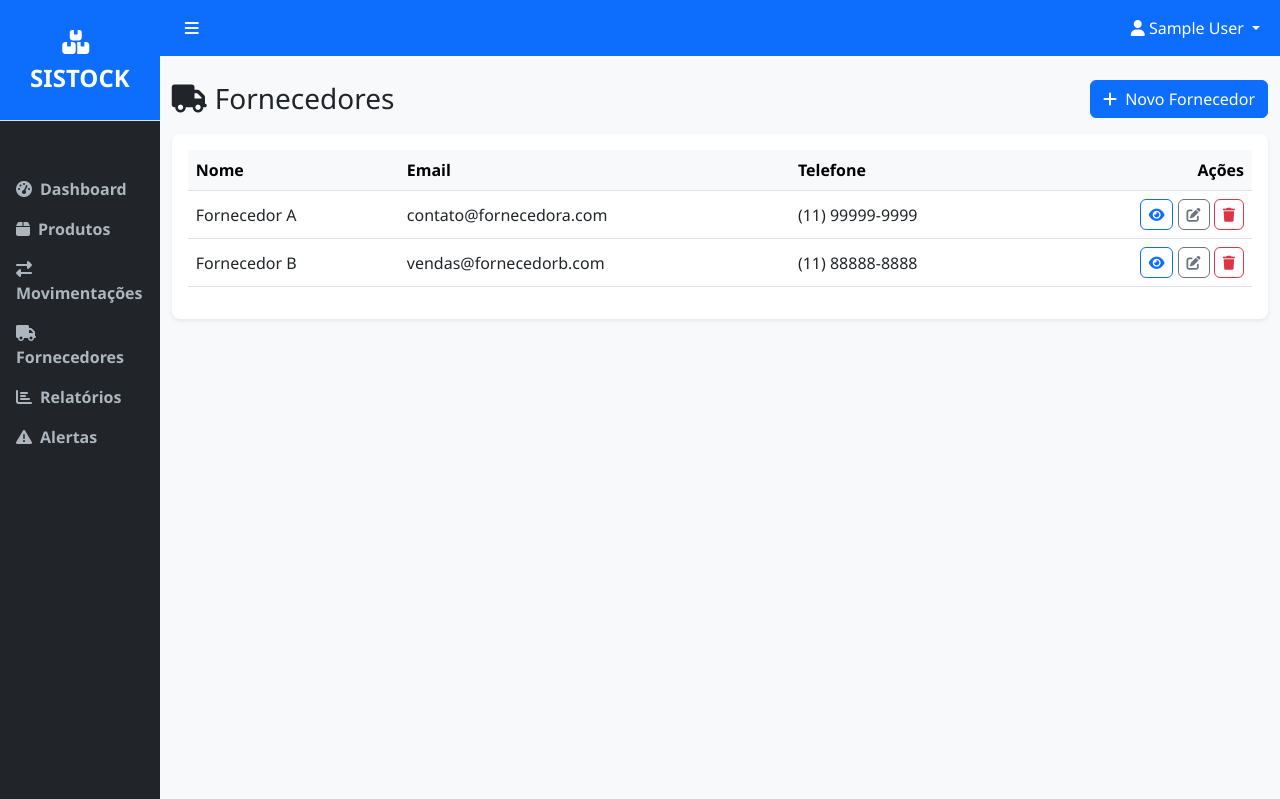
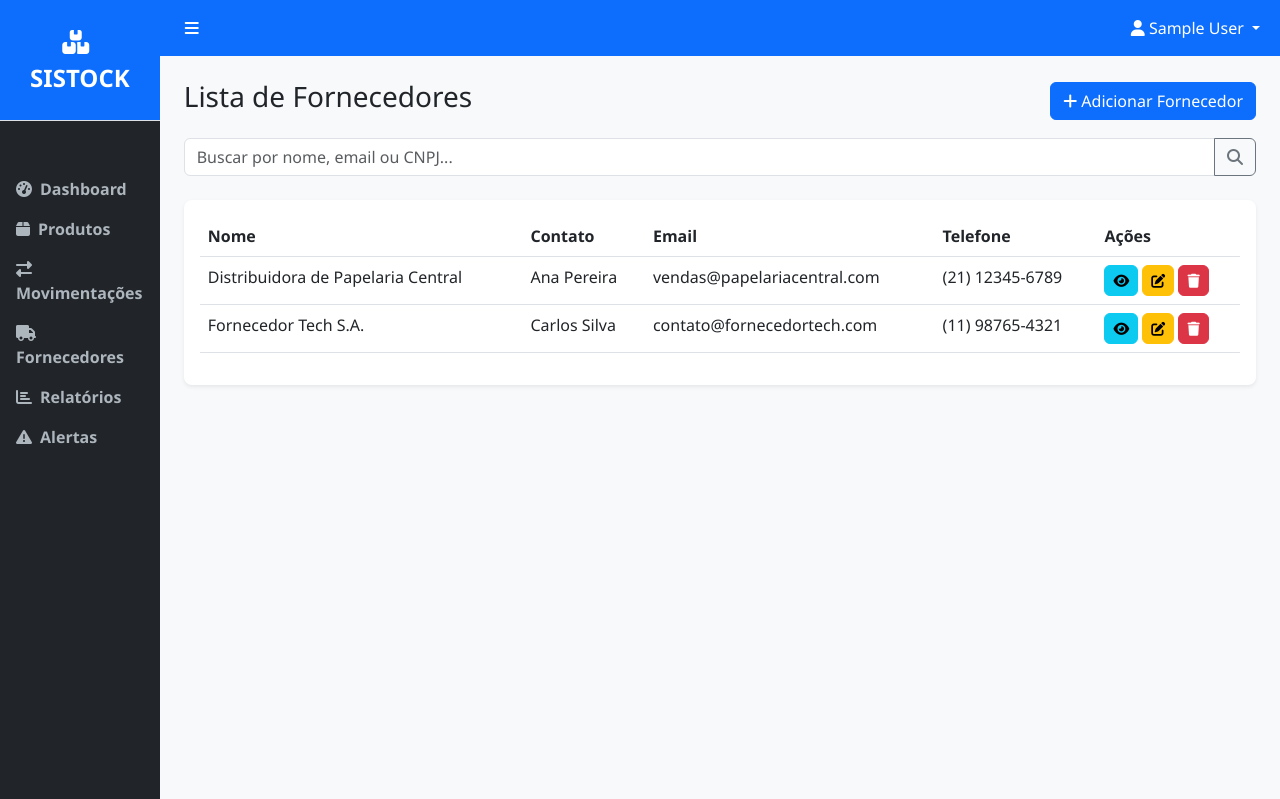
Before and after one commit to mateus-s-a/SISTOCK, a Django app: page /suppliers/ in a window 1280 px wide. Shown: the top 799 px of the page. Run offline with Django 5.2, Linux system fonts and the light colour scheme; the visitor is signed in with stand-in values (Sample User, id 1); data comes from the database, SQL or seed files in the repository; parts of the project's set-up code (start-up, migrations or seed data) failed here and were passed over.

Commit message:
refactor(apps): Implementa CRUD para Suppliers (views, forms, templates) #10

```diff
--- a/apps/suppliers/templates/suppliers/supplier_list.html
+++ b/apps/suppliers/templates/suppliers/supplier_list.html
@@ -1,49 +1,55 @@
-{% extends 'base.html' %}
+{% extends "base.html" %}
 
-{% block title %}Fornecedores - SISTOCK{% endblock %}
+{% block title %}Lista de Fornecedores{% endblock %}
 
 {% block content %}
+
+<div class="container-fluid">
     <div class="d-flex justify-content-between align-items-center mb-3">
-    <h3 class="mb-0"><i class="fas fa-truck me-2"></i>Fornecedores</h3>
+        <h3>Lista de Fornecedores</h3>
         <a href="{% url 'suppliers:supplier_create' %}" class="btn btn-primary">
-        <i class="fas fa-plus me-1"></i> Novo Fornecedor
+            <i class="fas fa-plus"></i> Adicionar Fornecedor
         </a>
     </div>
 
-<div class="card">
-    <div class="card-body table-responsive">
-        <table class="table table-hover align-middle">
-            <thead class="table-light">
+    <!-- Barra de Busca -->
+    <form method="get" class="mb-4">
+        <div class="input-group">
+            <input type="text" name="q" class="form-control" placeholder="Buscar por nome, email ou CNPJ..." value="{{ request.GET.q }}">
+            <button class="btn btn-outline-secondary" type="submit">
+                <i class="fas fa-search"></i>
+            </button>
+        </div>
+    </form>
+
+    <div class="card shadow-sm">
+        <div class="card-body">
+            <table class="table table-hover">
+                <thead>
                     <tr>
                         <th>Nome</th>
+                        <th>Contato</th>
                         <th>Email</th>
                         <th>Telefone</th>
-                    <th class="text-end">Ações</th>
+                        <th>Ações</th>
                     </tr>
                 </thead>
                 <tbody>
                     {% for supplier in suppliers %}
                     <tr>
                         <td>{{ supplier.name }}</td>
+                        <td>{{ supplier.contact_person }}</td>
                         <td>{{ supplier.email }}</td>
                         <td>{{ supplier.phone }}</td>
-                    <td class="text-end">
-                        <a href="{% url 'suppliers:supplier_detail' supplier.id %}" class="btn btn-sm btn-outline-primary">
-                            <i class="fas fa-eye"></i>
-                        </a>
-                        <a href="{% url 'suppliers:supplier_update' supplier.id %}" class="btn btn-sm btn-outline-secondary">
-                            <i class="fas fa-edit"></i>
-                        </a>
-                        <a href="{% url 'suppliers:supplier_delete' supplier.id %}" class="btn btn-sm btn-outline-danger">
-                            <i class="fas fa-trash"></i>
-                        </a>
+                        <td>
+                            <a href="{% url 'suppliers:supplier_detail' supplier.pk %}" class="btn btn-sm btn-info" title="Detalhes"><i class="fas fa-eye"></i></a>
+                            <a href="{% url 'suppliers:supplier_update' supplier.pk %}" class="btn btn-sm btn-warning" title="Editar"><i class="fas fa-edit"></i></a>
+                            <a href="{% url 'suppliers:supplier_delete' supplier.pk %}" class="btn btn-sm btn-danger" title="Excluir"><i class="fas fa-trash"></i></a>
                         </td>
                     </tr>
                     {% empty %}
                     <tr>
-                    <td colspan="4" class="text-center text-muted py-4">
-                        Nenhum fornecedor cadastrado.
-                    </td>
+                        <td colspan="5" class="text-center">Nenhum fornecedor encontrado.</td>
                     </tr>
                     {% endfor %}
                 </tbody>
@@ -51,8 +57,22 @@
         </div>
     </div>
 
-<div class="alert alert-info mt-3">
-    <i class="fas fa-info-circle me-1"></i>
-    Dados simulados - integração real após os models.
+    <!-- Paginação -->
+    {% if is_paginated %}
+    <nav class="mt-4">
+        <ul class="pagination justify-content-center">
+            {% if page_obj.has_previous %}
+                <li class="page-item"><a class="page-link" href="?page=1&q={{ request.GET.q|urlencode }}">Primeira</a></li>
+                <li class="page-item"><a class="page-link" href="?page={{ page_obj.previous_page_number }}&q={{ request.GET.q|urlencode }}">Anterior</a></li>
+            {% endif %}
+            <li class="page-item disabled"><span class="page-link">Página {{ page_obj.number }} de {{ page_obj.paginator.num_pages }}</span></li>
+            {% if page_obj.has_next %}
+                <li class="page-item"><a class="page-link" href="?page={{ page_obj.next_page_number }}&q={{ request.GET.q|urlencode }}">Próxima</a></li>
+                <li class="page-item"><a class="page-link" href="?page={{ page_obj.paginator.num_pages }}&q={{ request.GET.q|urlencode }}">Última</a></li>
+            {% endif %}
+        </ul>
+    </nav>
+    {% endif %}
 </div>
+
 {% endblock %}
--- a/apps/suppliers/views.py
+++ b/apps/suppliers/views.py
@@ -1,52 +1,85 @@
-from django.shortcuts import render, redirect
-from django.views.generic import TemplateView
+from django.urls import reverse_lazy
+from django.views.generic import (
+    ListView,
+    DetailView,
+    CreateView,
+    UpdateView,
+    DeleteView,
+)
 from django.contrib.auth.mixins import LoginRequiredMixin
-from django.contrib import messages
+from django.contrib.messages.views import SuccessMessageMixin
+
+from .models import Supplier
+from .forms import SupplierForm
+
 
 # Create your views here.
 
-class SupplierListView(LoginRequiredMixin, TemplateView):
+# --- Views de Fornecedores --- #
+class SupplierListView(LoginRequiredMixin, ListView):
     """Lista Fornecedores"""
+    model = Supplier
     template_name = 'suppliers/supplier_list.html'
+    context_object_name = 'suppliers'
+    paginate_by = 15
+
+    def get_queryset(self):
+        """ Adiciona busca simples por nome, email ou CNPJ """
+        queryset = super().get_queryset().order_by('name')
+        query = self.request.GET.get('q')
+        if query:
+            return queryset.filter(name__icontains=query) | \
+                   queryset.filter(email__icontains=query) | \
+                   queryset.filter(cnpj__icontains=query)
+        return queryset
+
+
+
+class SupplierDetailView(LoginRequiredMixin, DetailView):
+    """Detalhe Fornecedor"""
+    model = Supplier
+    template_name = 'suppliers/supplier_detail.html'
+    context_object_name = 'supplier'
+
+
+
+class SupplierCreateView(LoginRequiredMixin, SuccessMessageMixin, CreateView):
+    """Criação Fornecedor"""
+    model = Supplier
+    form_class = SupplierForm
+    template_name = 'suppliers/supplier_form.html'  # Template reutilizável
+    success_url = reverse_lazy('suppliers:supplier_list')
+    success_message = 'Fornecedor criado com sucesso.'
+    # template_name = 'suppliers/supplier_create.html'
 
     def get_context_data(self, **kwargs):
+        """ Adiciona um título dinâmico para o template do formulário. """
         context = super().get_context_data(**kwargs)
-
-        # TESTE-ESTÁTICO-SUPPLIER => (Lista Fornecedores)
-        context['suppliers'] = [
-            {'id': 1, 'name': 'Fornecedor A', 'email': 'contato@fornecedora.com', 'phone': '(11) 99999-9999'},
-            {'id': 2, 'name': 'Fornecedor B', 'email': 'vendas@fornecedorb.com', 'phone': '(11) 88888-8888'},
-        ]
+        context['form_title'] = 'Criar Fornecedor'
         return context
 
 
-class SupplierCreateView(LoginRequiredMixin, TemplateView):
-    """Criação Fornecedor"""
-    template_name = 'suppliers/supplier_create.html'
 
-    def post(self, request, *args, **kwargs):
-        messages.success(request, 'Fornecedor criado com sucesso. (Simulação)')
-        return redirect('suppliers:supplier_list')
+class SupplierUpdateView(LoginRequiredMixin, SuccessMessageMixin, UpdateView):
+    """Edição Fornecedor"""
+    model = Supplier
+    form_class = SupplierForm
+    template_name = 'suppliers/supplier_form.html'  # Template reutilizável
+    success_url = reverse_lazy('suppliers:supplier_list')
+    success_message = 'Fornecedor atualizado com sucesso.'
+    # template_name = 'suppliers/supplier_update.html'
+
+    def get_context_data(self, **kwargs):
+        """ Adiciona um título dinâmico para o template do formulário. """
+        context = super().get_context_data(**kwargs)
+        context['form_title'] = 'Editar Fornecedor'
+        return context
 
 
-class SupplierDetailView(LoginRequiredMixin, TemplateView):
-    """Detalhe Fornecedor"""
-    template_name = 'suppliers/supplier_detail.html'
-
-
-class SupplierUpdateView(LoginRequiredMixin, TemplateView):
-    """Edição Fornecedor"""
-    template_name = 'suppliers/supplier_update.html'
-
-    def post(self, request, *args, **kwargs):
-        messages.success(request, 'Fornecedor atualizado com sucesso. (Simulação)')
-        return redirect('suppliers:supplier_list')
-
-
-class SupplierDeleteView(LoginRequiredMixin, TemplateView):
+class SupplierDeleteView(LoginRequiredMixin, SuccessMessageMixin, DeleteView):
     """Exclusão Fornecedor"""
-    template_name = 'suppliers/supplier_delete.html'
-
-    def post(self, request, *args, **kwargs):
-        messages.success(request, 'Fornecedor excluído com sucesso. (Simulação)')
-        return redirect('suppliers:supplier_list')
+    model = Supplier
+    template_name = 'suppliers/supplier_confirm_delete.html'
+    success_url = reverse_lazy('suppliers:supplier_list')
+    success_message = 'Fornecedor excluído com sucesso.'
+    # template_name = 'suppliers/supplier_delete.html'
```
Also changed, not shown: apps/suppliers/forms.py (+49 -1 lines), apps/suppliers/templates/suppliers/supplier_confirm_delete.html (added, +25 -0 lines), apps/suppliers/templates/suppliers/supplier_form.html (added, +30 -0 lines). Lines whose indentation alone changed are shown as unchanged.
